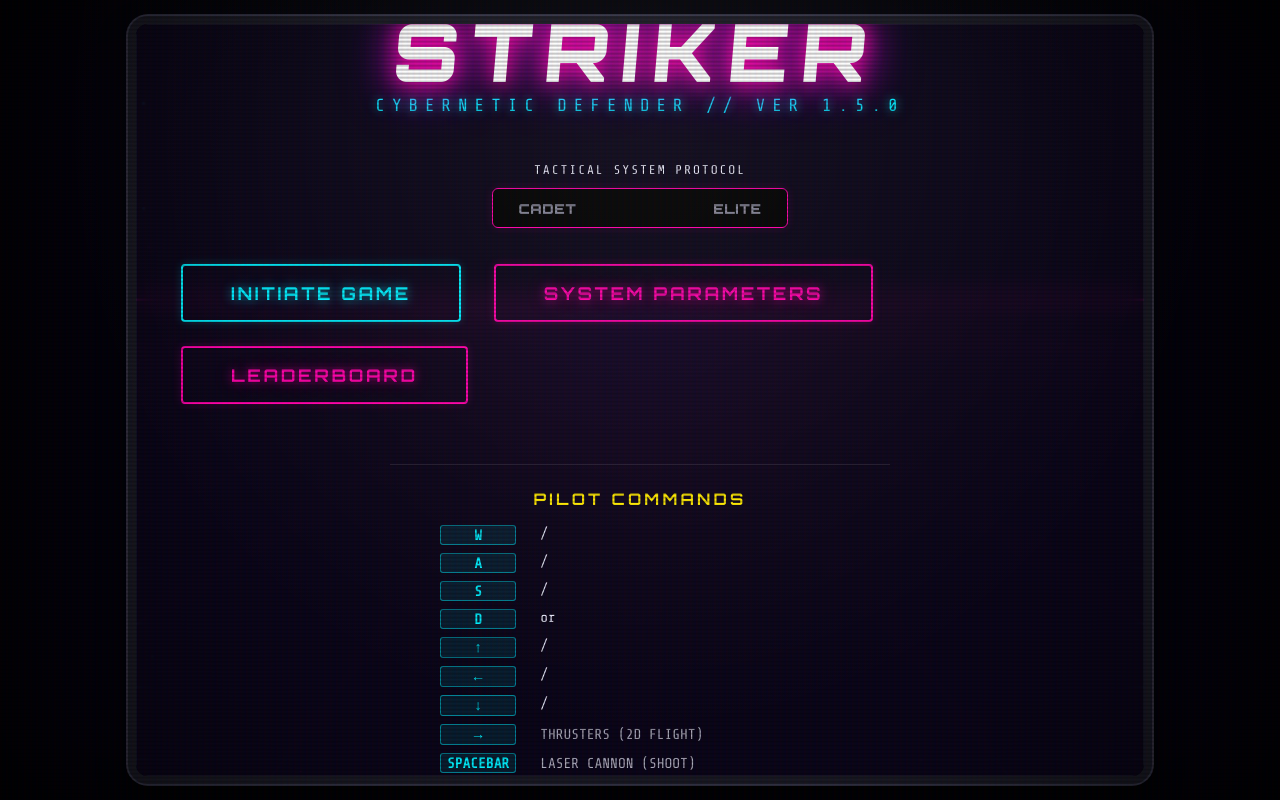
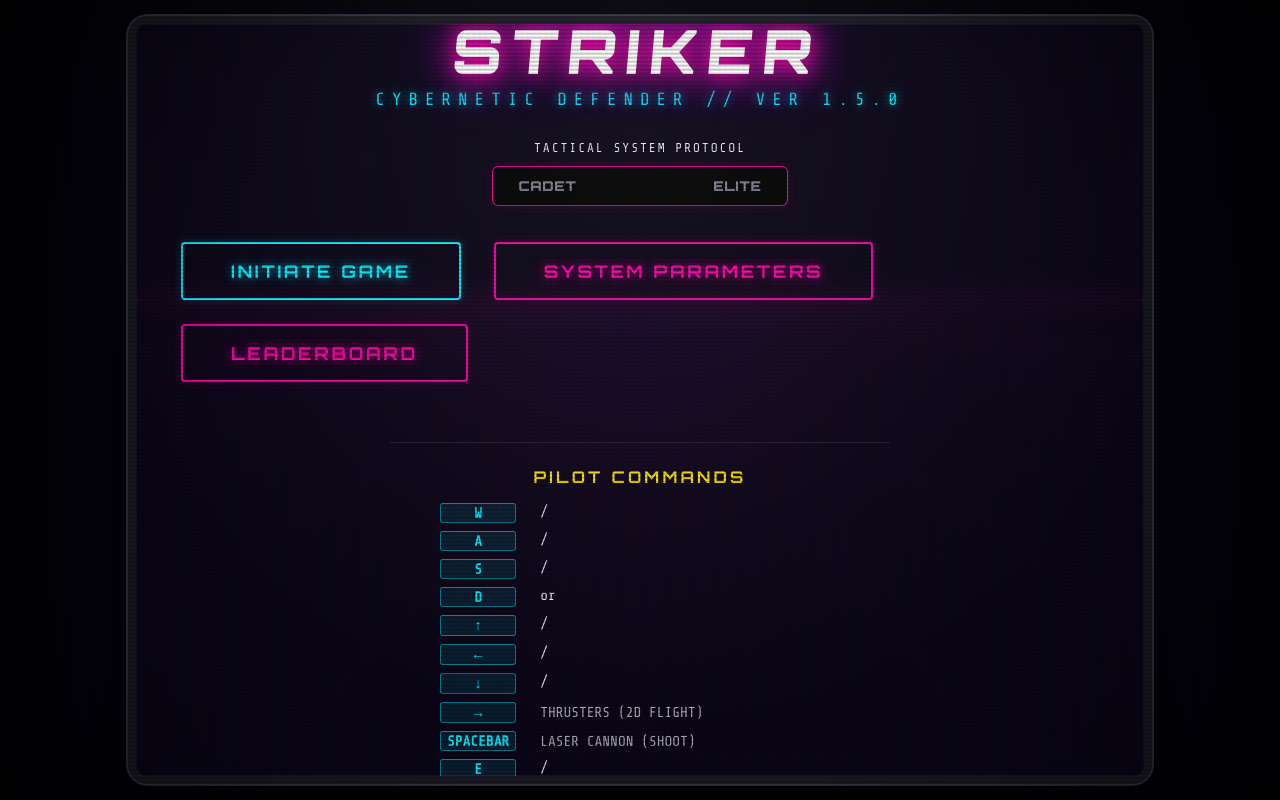
Before and after one commit to alikahwaji/neon-striker, a plain HTML site: page index.html in a window 1280 px wide. Drawn offline with nearby package versions, Linux system fonts and the light colour scheme.

Commit message:
style: resize game title to 3.8rem and decrease logo-area margin to pull title into full view

```diff
--- a/styles.css
+++ b/styles.css
@@ -189,8 +189,8 @@ body {
 .game-title {
   font-family: 'Orbitron', sans-serif;
   font-weight: 900;
-  font-size: 5rem;
-  line-height: 0.9;
+  font-size: 3.8rem;
+  line-height: 0.95;
   letter-spacing: 0.15em;
   text-align: center;
   color: #fff;
@@ -202,7 +202,7 @@ body {
 }
 
 .logo-area {
-  margin-bottom: 3rem;
+  margin-bottom: 2rem;
   text-align: center;
 }
 
```
